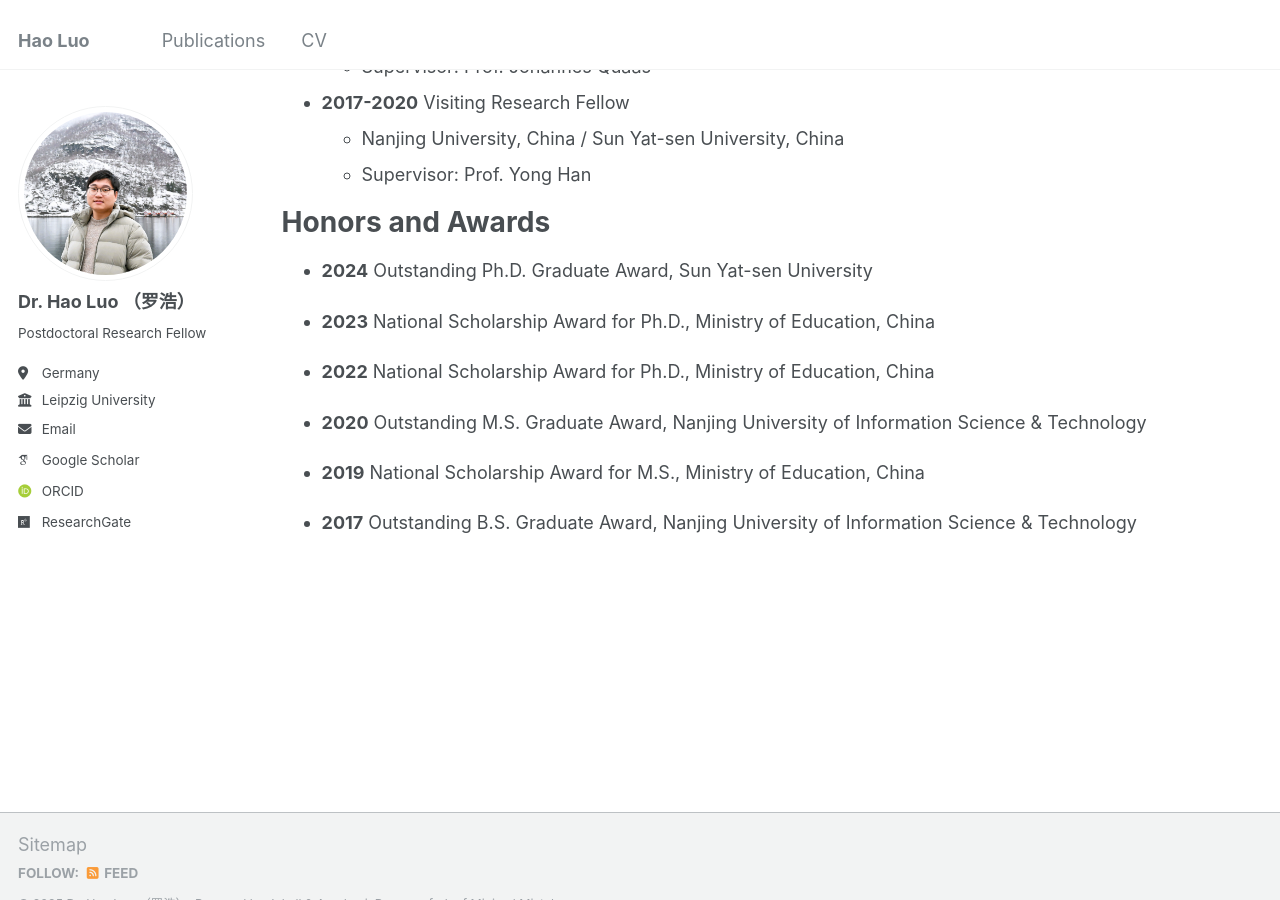
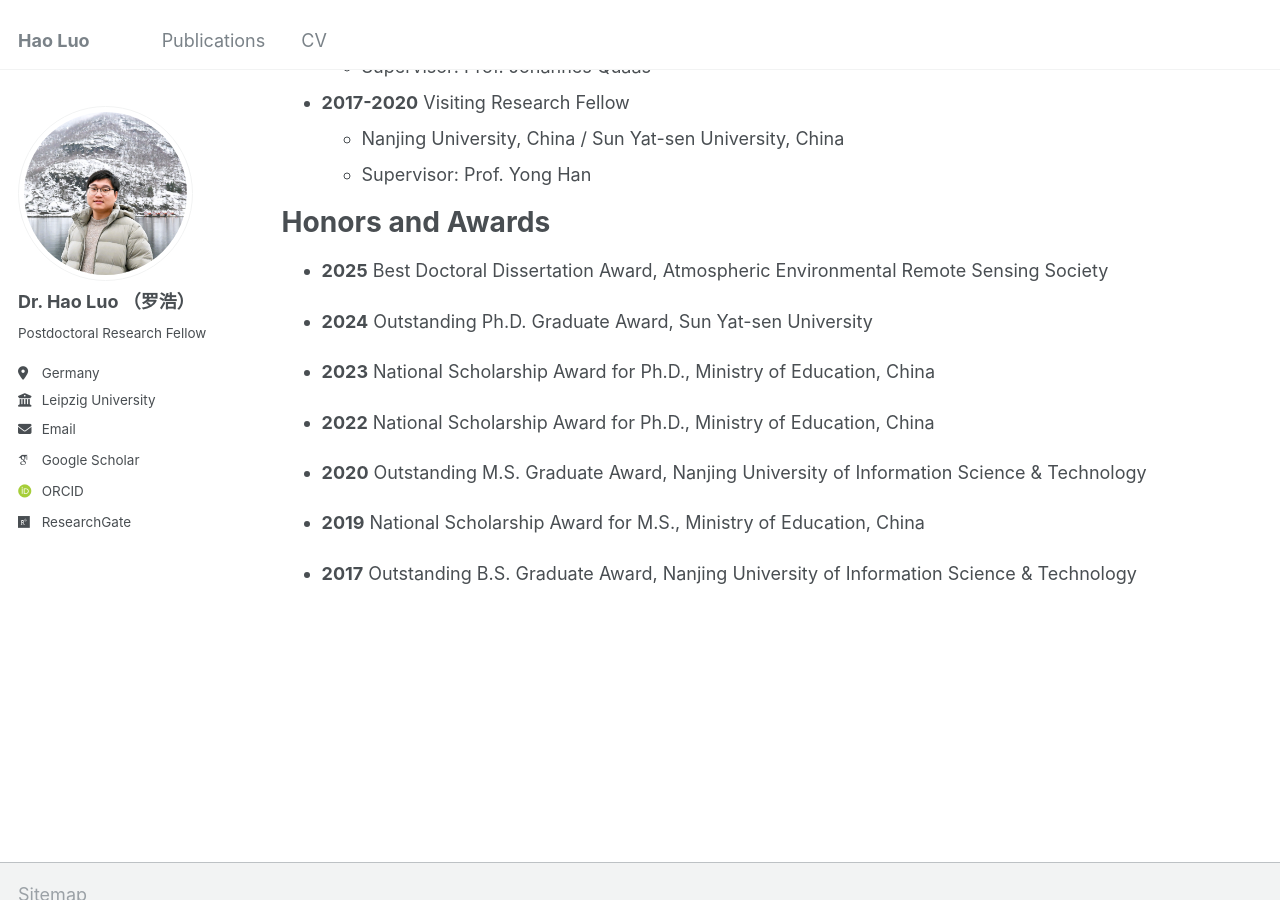
Before and after one commit to haoluo-atmos/haoluo-atmos.github.io, a Jekyll site: the page built from _pages/cv.md, in a window 1280 px wide and 900 px high, scrolled down 684 px. Built offline with Jekyll 4.4.1, drawn with Linux system fonts in a browser that asks for light colours; some web fonts are replaced.

Commit message:
Update cv.md

```diff
--- a/_pages/cv.md
+++ b/_pages/cv.md
@@ -35,6 +35,8 @@ Work experience
 
 Honors and Awards
 ======
+* **2025** Best Doctoral Dissertation Award, Atmospheric Environmental Remote Sensing Society
+
 * **2024** Outstanding Ph.D. Graduate Award, Sun Yat-sen University
 
 * **2023** National Scholarship Award for Ph.D., Ministry of Education, China
```
